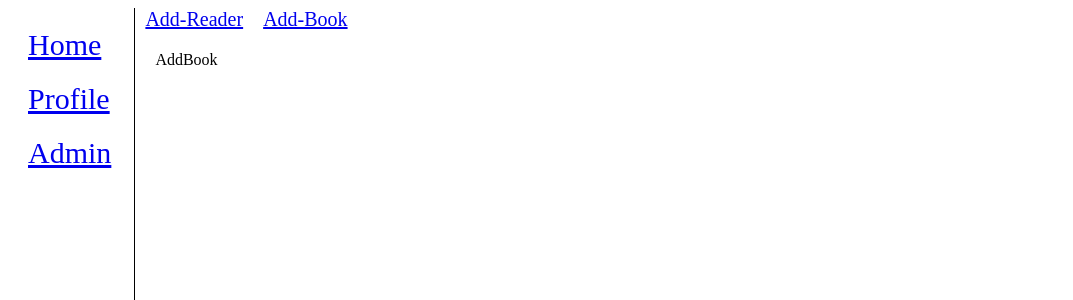
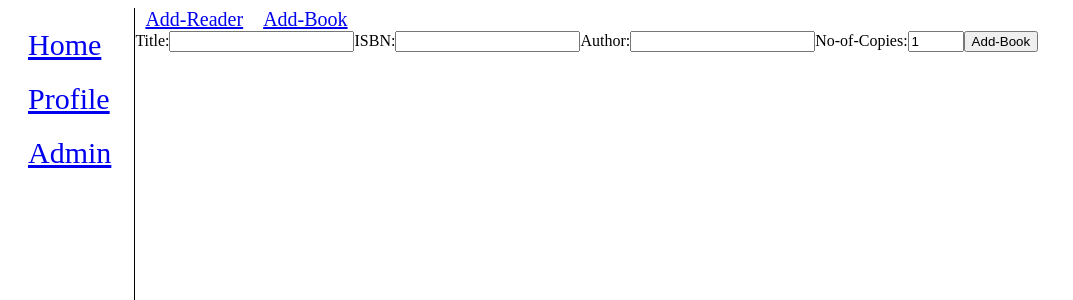
Before and after one commit to rahulpatil-99/library-component, a React app: page /admin/addBook in a window 1280 px wide. Shown: the top 300 px of the page, without its empty margins (0-1073 px from the left). Built offline with nearby package versions, Linux system fonts and the light colour scheme.

Commit message:
Add form for admin to add book

```diff
--- a/src/components/AddBook.js
+++ b/src/components/AddBook.js
@@ -1,9 +1,48 @@
 import React, { Component} from 'react';
 
 class AddBook extends Component{
+    constructor(){
+        super();
+        this.state={
+            title:'',
+            isbn:'',
+            author:'',
+            copies:"1"
+        }
+        this.handleTitle = this.handleTitle.bind(this);
+        this.handleIsbn = this.handleIsbn.bind(this);
+        this.handleAuthor = this.handleAuthor.bind(this);
+        this.handleCopies = this.handleCopies.bind(this);
+        this.submit = this.submit.bind(this);
+    }
+    handleTitle(e){
+        this.setState({title: e.target.value});
+    }
+    handleIsbn(e){
+        this.setState({isbn: e.target.value});
+    }
+    handleAuthor(e){
+        this.setState({author: e.target.value});
+    }
+    handleCopies(e){
+        this.setState({copies: e.target.value});
+    }
+    submit(){
+        this.setState({title:'',isbn:'',author:'',copies:"1"});
+    }
     render(){
         return (
-            <p>AddBook</p>
+            <div>
+                <label for="title">Title:</label>
+                <input type="text" id="title" onChange={this.handleTitle} value={this.state.title} required />
+                <label for="isbn">ISBN:</label>
+                <input type="text" id="isbn" onChange={this.handleIsbn} value={this.state.isbn} required />
+                <label for="author">Author:</label>
+                <input type="text" id="author" onChange={this.handleAuthor} value={this.state.author} required />
+                <label for="copies">No-of-Copies:</label>
+                <input type="number" min="1" max="10" id="copies" onChange={this.handleCopies} value={this.state.copies} required />
+                <button onClick={this.submit}>Add-Book</button>
+            </div>
         )
     }
 }
```
